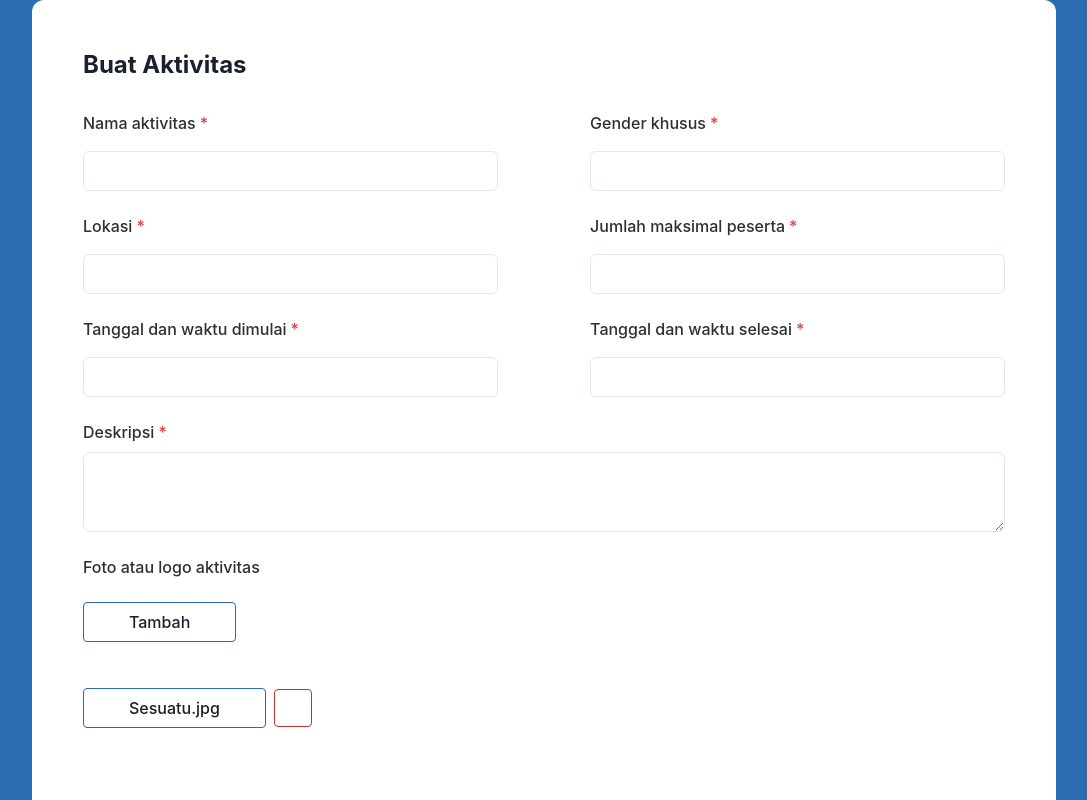
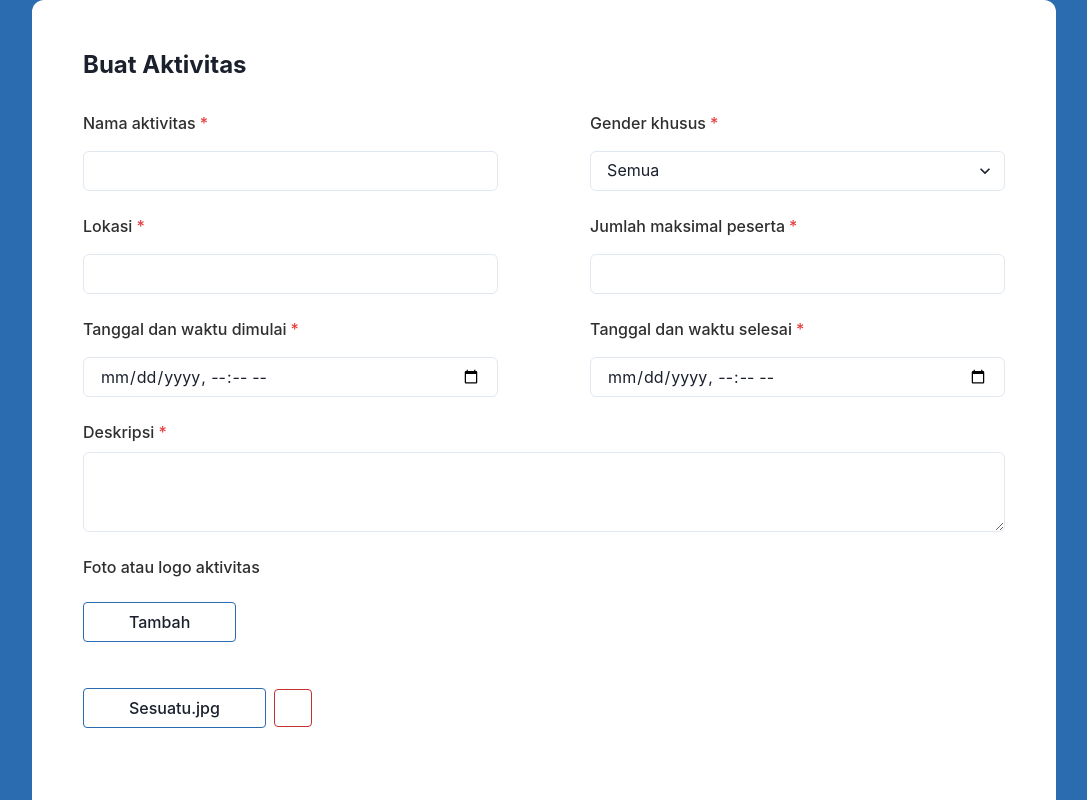
Before and after one commit to TemanRaga/temanraga-fe, a Next.js app: page /aktivitas/create in a window 1280 px wide. Shown: the top 800 px of the page, without its empty margins (96-1183 px from the left). Built offline with nearby package versions, Linux system fonts and the light colour scheme; some icons are missing.

Commit message:
refactor: aktivitas form input

```diff
--- a/pages/aktivitas/create.js
+++ b/pages/aktivitas/create.js
@@ -1,5 +1,5 @@
 import React, { useState } from 'react'
-import { Flex, VStack, Heading, FormControl, FormLabel, Input, Button, HStack, Textarea, Text, Stack, Box } from '@chakra-ui/react'
+import { Flex, VStack, Heading, FormControl, FormLabel, Input, Button, HStack, Textarea, Text, Stack, Box, Select } from '@chakra-ui/react'
 import { Icon } from '@iconify/react';
 
 function Aktivitas() {
@@ -16,7 +16,10 @@ function Aktivitas() {
                         </VStack>
                         <VStack align={'flex-start'} mb='23px' w={{ base: '100%', md: '45%' }}>
                             <FormLabel color='#2F2F2F' fontWeight={500}>Gender khusus</FormLabel>
-                            <Input />
+                            <Select placeholder='Semua'>
+                                <option value='option1'>Laki-Laki</option>
+                                <option value='option2'>Perempuan</option>
+                            </Select>
                         </VStack>
                     </Flex>
                     <Flex justify='space-between' flexDirection={{ base: 'column', md: 'row' }}>
@@ -32,11 +35,11 @@ function Aktivitas() {
                     <Flex justify='space-between' flexDirection={{ base: 'column', md: 'row' }}>
                         <VStack align={'flex-start'} mb='23px' w={{ base: '100%', md: '45%' }}>
                             <FormLabel color='#2F2F2F' fontWeight={500}>Tanggal dan waktu dimulai</FormLabel>
-                            <Input />
+                            <Input type="datetime-local" />
                         </VStack>
                         <VStack align={'flex-start'} mb='23px' w={{ base: '100%', md: '45%' }}>
                             <FormLabel color='#2F2F2F' fontWeight={500}>Tanggal dan waktu selesai</FormLabel>
-                            <Input />
+                            <Input type="datetime-local" />
                         </VStack>
                     </Flex>
                     <FormLabel color='#2F2F2F' fontWeight={500}>Deskripsi</FormLabel>
```
